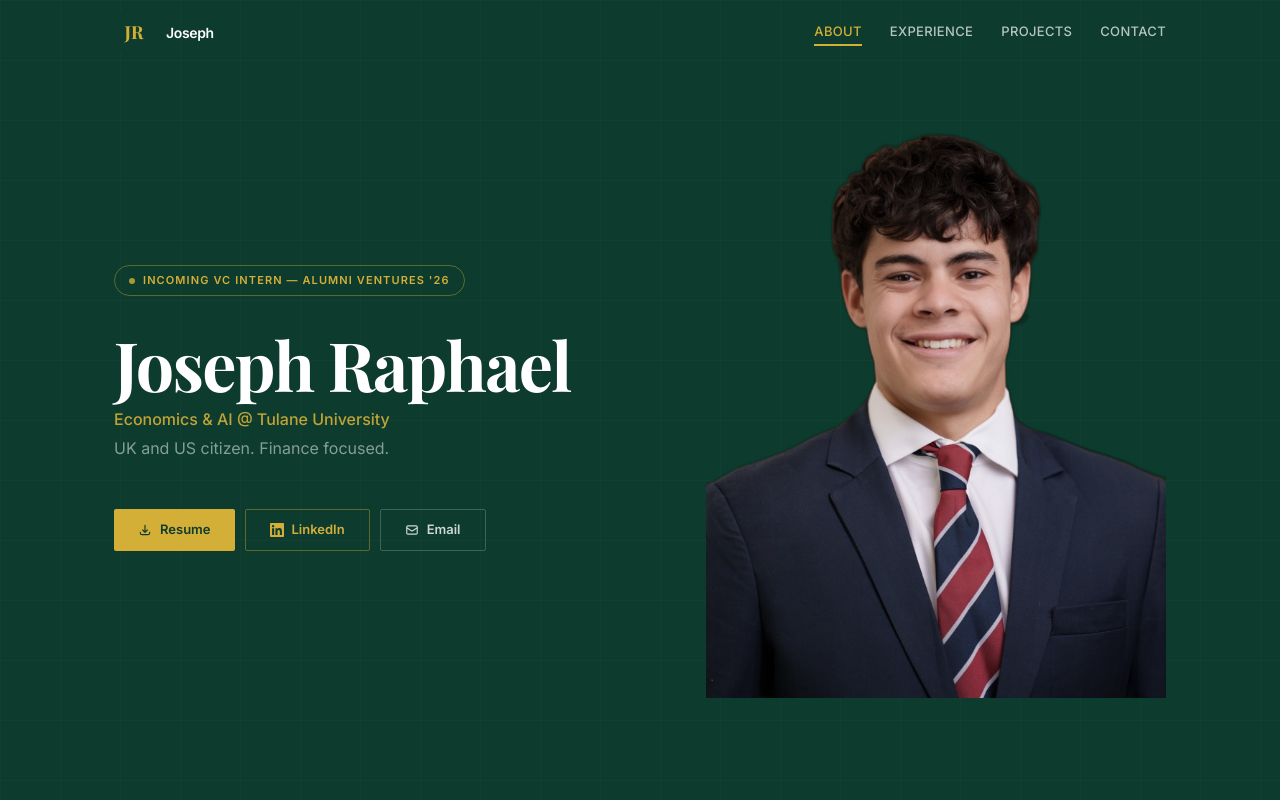
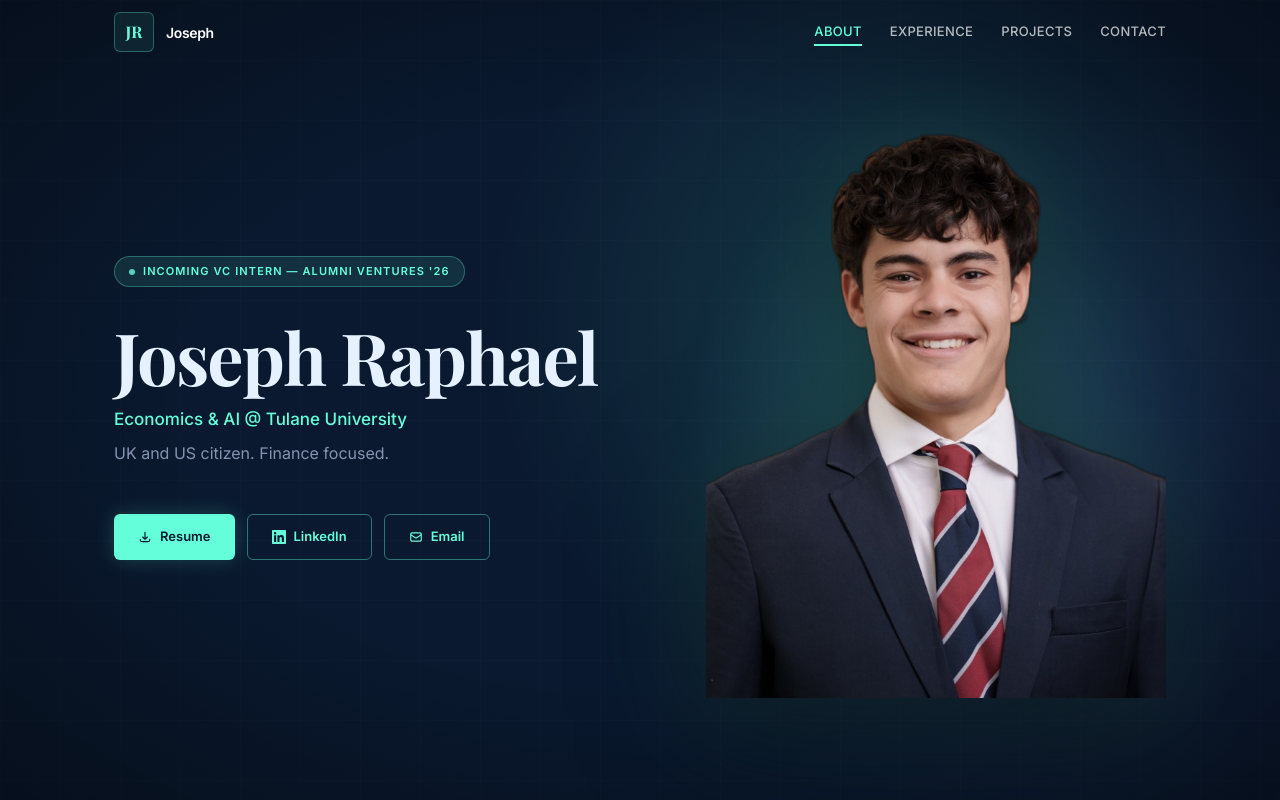
Before and after one commit to raphers99/Personal-Website, a Next.js app: page / in a window 1280 px wide. Shown: the top 800 px of the page. Built offline with nearby package versions, Linux system fonts and the light colour scheme.

Commit message:
Major redesign: premium navy/teal/purple color system with refined hero, glow effects, and elite typography

```diff
--- a/app/api/og/route.tsx
+++ b/app/api/og/route.tsx
@@ -17,7 +17,7 @@ export async function GET(request: Request) {
           flexDirection: 'column',
           alignItems: 'center',
           justifyContent: 'center',
-          background: 'linear-gradient(135deg, #0D3B2E 0%, #1a4d3e 100%)',
+          background: 'linear-gradient(135deg, #0A192F 0%, #112240 100%)',
           padding: '40px',
           fontFamily: 'system-ui',
         }}
@@ -47,7 +47,7 @@ export async function GET(request: Request) {
           <p
             style={{
               fontSize: '28px',
-              color: '#D4AF37',
+              color: '#64FFDA',
               margin: '0',
               maxWidth: '700px',
             }}
--- a/app/globals.css
+++ b/app/globals.css
@@ -9,7 +9,12 @@ html {
 }
 
 body {
-  @apply bg-navy text-white font-sans antialiased;
+  @apply bg-navy font-sans antialiased;
+  color: #E6F1FF;
+  background-image:
+    radial-gradient(circle at 20% 30%, rgba(100, 255, 218, 0.04), transparent 40%),
+    radial-gradient(circle at 80% 70%, rgba(124, 131, 253, 0.04), transparent 40%);
+  background-attachment: fixed;
 }
 
 @layer utilities {
--- a/components/FloatingElements.tsx
+++ b/components/FloatingElements.tsx
@@ -5,9 +5,10 @@ import { motion } from 'framer-motion';
 export function FloatingElements() {
   return (
     <div className="fixed inset-0 pointer-events-none overflow-hidden">
-      {/* Floating orb 1 */}
+      {/* Floating orb 1 - teal */}
       <motion.div
-        className="absolute top-20 right-10 w-32 h-32 bg-emerald/5 rounded-full blur-3xl"
+        className="absolute top-20 right-10 w-32 h-32 rounded-full blur-3xl"
+        style={{ background: 'rgba(100, 255, 218, 0.06)' }}
         animate={{
           y: [0, -30, 0],
           x: [0, 20, 0],
@@ -19,9 +20,10 @@ export function FloatingElements() {
         }}
       />
 
-      {/* Floating orb 2 */}
+      {/* Floating orb 2 - purple */}
       <motion.div
-        className="absolute bottom-40 left-20 w-40 h-40 bg-emerald/3 rounded-full blur-3xl"
+        className="absolute bottom-40 left-20 w-40 h-40 rounded-full blur-3xl"
+        style={{ background: 'rgba(124, 131, 253, 0.05)' }}
         animate={{
           y: [0, 40, 0],
           x: [0, -30, 0],
@@ -33,9 +35,10 @@ export function FloatingElements() {
         }}
       />
 
-      {/* Floating orb 3 - subtle */}
+      {/* Floating orb 3 - subtle teal */}
       <motion.div
-        className="absolute top-1/2 right-1/4 w-24 h-24 bg-emerald/2 rounded-full blur-2xl"
+        className="absolute top-1/2 right-1/4 w-24 h-24 rounded-full blur-2xl"
+        style={{ background: 'rgba(100, 255, 218, 0.03)' }}
         animate={{
           y: [0, 25, 0],
         }}
--- a/components/Hero.tsx
+++ b/components/Hero.tsx
@@ -20,13 +20,30 @@ export default function Hero() {
 
   return (
     <section ref={ref} className="min-h-screen flex items-center bg-navy relative overflow-hidden">
-      {/* Subtle grid texture */}
+      {/* Subtle grid texture - reduced opacity */}
       <div
-        className="absolute inset-0 opacity-[0.04]"
+        className="absolute inset-0 opacity-[0.025]"
         style={{
           backgroundImage:
             'linear-gradient(rgba(255,255,255,0.5) 1px, transparent 1px), linear-gradient(90deg, rgba(255,255,255,0.5) 1px, transparent 1px)',
           backgroundSize: '60px 60px',
+        }}
+      />
+
+      {/* Radial gradient behind headshot */}
+      <div
+        className="absolute inset-0 pointer-events-none"
+        style={{
+          background:
+            'radial-gradient(circle at 70% 40%, rgba(100, 255, 218, 0.15), transparent 40%), radial-gradient(circle at 85% 60%, rgba(124, 131, 253, 0.1), transparent 35%)',
+        }}
+      />
+
+      {/* Vignette */}
+      <div
+        className="absolute inset-0 pointer-events-none"
+        style={{
+          background: 'radial-gradient(ellipse at center, transparent 50%, rgba(0,0,0,0.4) 100%)',
         }}
       />
 
@@ -40,8 +57,15 @@ export default function Hero() {
           >
             {/* Badge */}
             <motion.div variants={fadeUp} custom={0}>
-              <span className="inline-flex items-center gap-2 text-[11px] font-semibold tracking-widest uppercase text-emerald border border-emerald/40 bg-emerald/8 rounded-full px-3.5 py-1.5 mb-8">
-                <span className="w-1.5 h-1.5 rounded-full bg-emerald animate-pulse" />
+              <span
+                className="inline-flex items-center gap-2 text-[11px] font-semibold tracking-widest uppercase rounded-full px-3.5 py-1.5 mb-8"
+                style={{
+                  color: '#64FFDA',
+                  background: 'rgba(100, 255, 218, 0.1)',
+                  border: '1px solid rgba(100, 255, 218, 0.3)',
+                }}
+              >
+                <span className="w-1.5 h-1.5 rounded-full bg-accent animate-pulse" />
                 Incoming VC Intern &mdash; Alumni Ventures &apos;26
               </span>
             </motion.div>
@@ -50,14 +74,15 @@ export default function Hero() {
             <motion.h1
               variants={fadeUp}
               custom={0.15}
-              className="font-display text-[56px] sm:text-[68px] font-bold text-white leading-[1.05] tracking-tight mb-2"
+              className="font-display text-[56px] sm:text-[72px] font-bold leading-[1.05] tracking-tight mb-3"
+              style={{ color: '#E6F1FF' }}
             >
               Joseph Raphael
             </motion.h1>
 
             {/* Headline */}
             <motion.div variants={fadeUp} custom={0.25}>
-              <p className="text-[15px] sm:text-[16px] font-medium text-emerald/90 mb-1">
+              <p className="text-[15px] sm:text-[17px] font-medium mb-2" style={{ color: '#64FFDA' }}>
                 Economics & AI @ Tulane University
               </p>
             </motion.div>
@@ -66,7 +91,8 @@ export default function Hero() {
             <motion.p
               variants={fadeUp}
               custom={0.35}
-              className="text-[15px] sm:text-[16px] text-white/50 mb-12 leading-relaxed"
+              className="text-[15px] sm:text-[16px] mb-12 leading-relaxed"
+              style={{ color: '#8892B0' }}
             >
               UK and US citizen. Finance focused.
             </motion.p>
@@ -75,12 +101,24 @@ export default function Hero() {
             <motion.div
               variants={fadeUp}
               custom={0.45}
-              className="flex flex-wrap gap-2.5"
+              className="flex flex-wrap gap-3"
             >
+              {/* Primary - Resume */}
               <a
                 href="/resume.pdf"
                 download
-                className="inline-flex items-center gap-2 bg-emerald text-navy text-[13px] font-semibold px-6 py-2.5 rounded-sm hover:bg-emerald/90 transition-all duration-200 hover:shadow-lg"
+                className="group inline-flex items-center gap-2 text-[13px] font-semibold px-6 py-3 rounded-md transition-all duration-300 hover:scale-[1.03]"
+                style={{
+                  background: '#64FFDA',
+                  color: '#0A192F',
+                  boxShadow: '0 0 20px rgba(100, 255, 218, 0.2)',
+                }}
+                onMouseEnter={(e) => {
+                  e.currentTarget.style.boxShadow = '0 0 30px rgba(100, 255, 218, 0.4)';
+                }}
+                onMouseLeave={(e) => {
+                  e.currentTarget.style.boxShadow = '0 0 20px rgba(100, 255, 218, 0.2)';
+                }}
               >
                 <svg className="w-3.5 h-3.5" fill="none" stroke="currentColor" viewBox="0 0 24 24">
                   <path strokeLinecap="round" strokeLinejoin="round" strokeWidth={2} d="M4 16v1a3 3 0 003 3h10a3 3 0 003-3v-1m-4-4l-4 4m0 0l-4-4m4 4V4" />
@@ -88,11 +126,27 @@ export default function Hero() {
                 Resume
               </a>
 
+              {/* Secondary - LinkedIn */}
               <a
                 href="https://www.linkedin.com/in/josephraphael04"
                 target="_blank"
                 rel="noopener noreferrer"
-                className="inline-flex items-center gap-2 border border-emerald/40 text-emerald text-[13px] font-semibold px-6 py-2.5 rounded-sm hover:bg-emerald/5 transition-all duration-200"
+                className="group inline-flex items-center gap-2 text-[13px] font-semibold px-6 py-3 rounded-md transition-all duration-300"
+                style={{
+                  background: 'transparent',
+                  color: '#64FFDA',
+                  border: '1px solid rgba(100, 255, 218, 0.4)',
+                }}
+                onMouseEnter={(e) => {
+                  e.currentTarget.style.borderColor = '#7C83FD';
+                  e.currentTarget.style.color = '#7C83FD';
+                  e.currentTarget.style.background = 'rgba(124, 131, 253, 0.08)';
+                }}
+                onMouseLeave={(e) => {
+                  e.currentTarget.style.borderColor = 'rgba(100, 255, 218, 0.4)';
+                  e.currentTarget.style.color = '#64FFDA';
+                  e.currentTarget.style.background = 'transparent';
+                }}
               >
                 <svg className="w-3.5 h-3.5" fill="currentColor" viewBox="0 0 24 24">
                   <path d="M20.447 20.452h-3.554v-5.569c0-1.328-.027-3.037-1.852-3.037-1.853 0-2.136 1.445-2.136 2.939v5.667H9.351V9h3.414v1.561h.046c.477-.9 1.637-1.85 3.37-1.85 3.601 0 4.267 2.37 4.267 5.455v6.286zM5.337 7.433a2.062 2.062 0 01-2.063-2.065 2.064 2.064 0 112.063 2.065zm1.782 13.019H3.555V9h3.564v11.452zM22.225 0H1.771C.792 0 0 .774 0 1.729v20.542C0 23.227.792 24 1.771 24h20.451C23.2 24 24 23.227 24 22.271V1.729C24 .774 23.2 0 22.222 0h.003z" />
@@ -100,9 +154,25 @@ export default function Hero() {
                 LinkedIn
               </a>
 
+              {/* Secondary - Email */}
               <a
                 href="mailto:jraphael1@tulane.edu"
-                className="inline-flex items-center gap-2 border border-white/20 text-white/80 text-[13px] font-semibold px-6 py-2.5 rounded-sm hover:border-white/40 hover:text-white transition-all duration-200"
+                className="group inline-flex items-center gap-2 text-[13px] font-semibold px-6 py-3 rounded-md transition-all duration-300"
+                style={{
+                  background: 'transparent',
+                  color: '#64FFDA',
+                  border: '1px solid rgba(100, 255, 218, 0.4)',
+                }}
+                onMouseEnter={(e) => {
+                  e.currentTarget.style.borderColor = '#7C83FD';
+                  e.currentTarget.style.color = '#7C83FD';
+                  e.currentTarget.style.background = 'rgba(124, 131, 253, 0.08)';
+                }}
+                onMouseLeave={(e) => {
+                  e.currentTarget.style.borderColor = 'rgba(100, 255, 218, 0.4)';
+                  e.currentTarget.style.color = '#64FFDA';
+                  e.currentTarget.style.background = 'transparent';
+                }}
               >
                 <svg className="w-3.5 h-3.5" fill="none" stroke="currentColor" viewBox="0 0 24 24">
                   <path strokeLinecap="round" strokeLinejoin="round" strokeWidth={2} d="M3 8l7.89 5.26a2 2 0 002.22 0L21 8M5 19h14a2 2 0 002-2V7a2 2 0 00-2-2H5a2 2 0 00-2 2v10a2 2 0 002 2z" />
@@ -112,15 +182,28 @@ export default function Hero() {
             </motion.div>
           </motion.div>
 
-          {/* Right: Headshot with Parallax */}
+          {/* Right: Headshot with Parallax + Glow */}
           <motion.div
             initial={{ opacity: 0, scale: 0.95, x: 40 }}
             animate={{ opacity: 1, scale: 1, x: 0 }}
             transition={{ duration: 0.7, ease: 'easeOut', delay: 0.2 }}
             style={{ y }}
-            className="flex-shrink-0"
+            className="flex-shrink-0 relative"
           >
-            <div className="w-[300px] h-[390px] sm:w-[460px] sm:h-[580px]">
+            {/* Teal glow behind headshot */}
+            <div
+              className="absolute inset-0 -z-0"
+              style={{
+                background: 'radial-gradient(circle at center, rgba(100, 255, 218, 0.15) 0%, transparent 60%)',
+                filter: 'blur(40px)',
+              }}
+            />
+            <div
+              className="relative w-[300px] h-[390px] sm:w-[460px] sm:h-[580px]"
+              style={{
+                filter: 'drop-shadow(0 20px 60px rgba(0,0,0,0.6)) drop-shadow(0 0 40px rgba(100,255,218,0.15))',
+              }}
+            >
               <Image
                 src="/headshot_nobg.png"
                 alt="Joseph Raphael"
--- a/components/Logo.tsx
+++ b/components/Logo.tsx
@@ -2,8 +2,14 @@
 
 export function Logo() {
   return (
-    <div className="w-10 h-10 rounded-md bg-navy flex items-center justify-center">
-      <span className="font-display text-[18px] font-bold text-emerald leading-none">
+    <div
+      className="w-10 h-10 rounded-md flex items-center justify-center transition-all duration-300"
+      style={{
+        background: 'rgba(100, 255, 218, 0.08)',
+        border: '1px solid rgba(100, 255, 218, 0.3)',
+      }}
+    >
+      <span className="font-display text-[16px] font-bold leading-none" style={{ color: '#64FFDA' }}>
         JR
       </span>
     </div>
--- a/components/Splash.tsx
+++ b/components/Splash.tsx
@@ -24,7 +24,7 @@ export default function Splash() {
       style={{
         position: 'fixed',
         inset: 0,
-        backgroundColor: '#0D3B2E',
+        backgroundColor: '#0A192F',
         zIndex: 999999,
         display: 'flex',
         alignItems: 'center',
```
Also changed, not shown: tailwind.config.ts (+15 -8 lines), public/favicon.svg.
